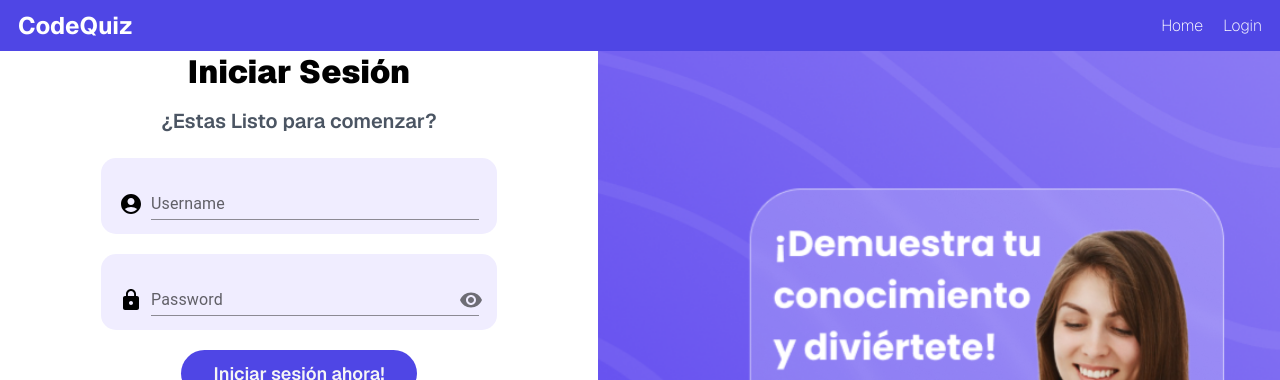
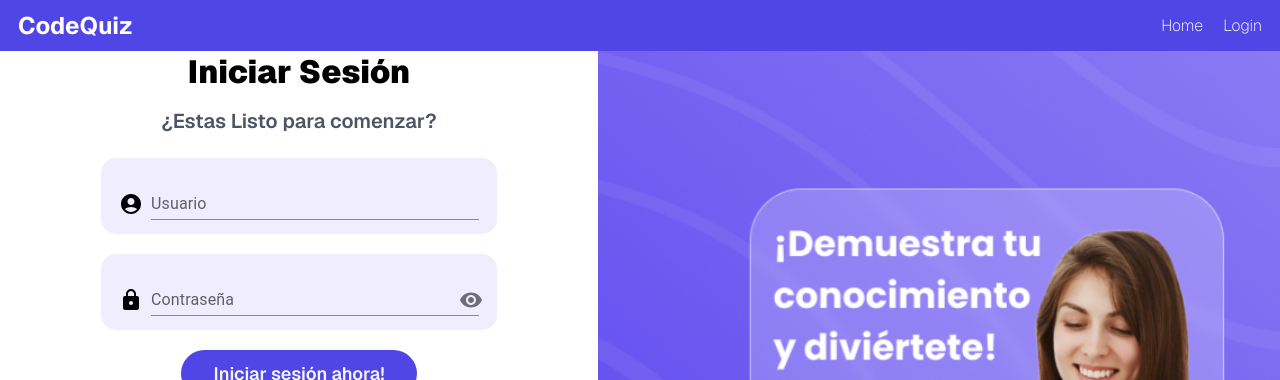
Before and after one commit to JFVela/quizz-program, a React (Vite) app: page /login in a window 1280 px wide. Shown: the top 380 px of the page. Built offline with nearby package versions, Linux system fonts and the light colour scheme.

Commit message:
Modificamos Login
- Al agregar los componentes reducimos código en LOGIN

```diff
--- a/src/Pages/Login/index.jsx
+++ b/src/Pages/Login/index.jsx
@@ -1,21 +1,13 @@
-import {
-  Box,
-  FormControl,
-  IconButton,
-  TextField,
-  InputAdornment,
-  Button,
-} from "@mui/material";
+import { FormControl } from "@mui/material";
 import styled from "styled-components";
-import { v4 as uuidv4 } from "uuid";
 import Titulo from "../../components/Titulo";
 import Subtitulo from "../../components/Subtitulo";
 import AccountCircle from "@mui/icons-material/AccountCircle";
-import Https from "@mui/icons-material/Https";
-import { Visibility, VisibilityOff } from "@mui/icons-material";
-import { useState } from "react";
 import Boton from "../../components/Boton";
 import Linea from "../../components/Linea";
+import Input from "../../components/Input";
+import InputPassword from "../../components/InputPassword";
+import ButtonSocial from "../../components/ButtonSocial";
 
 const Contenido = styled.div`
   display: flex;
@@ -54,68 +46,7 @@ const ContenerGrupos = styled.div`
   text-align: center;
 `;
 
-// Componente reutilizable para campos de entrada
-const InputGroup = ({ icon: Icon, label, type = "text", ...props }) => (
-  <Box
-    sx={{
-      display: "flex",
-      alignItems: "flex-end",
-      width: "90%",
-      backgroundColor: "#F0EDFF",
-      borderRadius: "15px",
-      padding: "14px 18px",
-    }}
-  >
-    <Icon sx={{ color: "black", mr: 1, my: 0.5 }} />
-    <TextField
-      id={label.toLowerCase()}
-      label={label}
-      variant="standard"
-      type={type}
-      fullWidth
-      {...props}
-    />
-  </Box>
-);
-
-// Componente para el campo de contraseña con funcionalidad de mostrar/ocultar
-const PasswordInput = () => {
-  const [showPassword, setShowPassword] = useState(false);
-
-  const handleClickShowPassword = () => setShowPassword((show) => !show);
-
-  return (
-    <InputGroup
-      icon={Https}
-      label="Password"
-      type={showPassword ? "text" : "password"}
-      InputProps={{
-        endAdornment: (
-          <InputAdornment position="end">
-            <IconButton onClick={handleClickShowPassword} edge="end">
-              {showPassword ? <VisibilityOff /> : <Visibility />}
-            </IconButton>
-          </InputAdornment>
-        ),
-      }}
-    />
-  );
-};
-
-// Componente para botones de redes sociales
-const SocialLoginButton = ({ imgSrc, text, alt }) => (
-  <Button
-    sx={{ padding: "10px", gap: "10px", borderRadius: "20px" }}
-    variant="outlined"
-    color="info"
-  >
-    <img src={imgSrc} alt={alt} /> {text}
-  </Button>
-);
-
 function Login() {
-  const codigo = uuidv4();
-
   return (
     <>
       <Contenido>
@@ -128,9 +59,8 @@ function Login() {
             style={{ display: "flex", gap: "20px", alignItems: "center" }}
             fullWidth
           >
-            <input type="hidden" value={codigo} />
-            <InputGroup icon={AccountCircle} label="Username" />
-            <PasswordInput />
+            <Input icon={AccountCircle} label="Usuario" />
+            <InputPassword />
             <Boton>Iniciar sesión ahora!</Boton>
           </FormControl>
           <Subtitulo>¿No tienes una cuenta?</Subtitulo>
@@ -138,12 +68,12 @@ function Login() {
             <strong>Iniciar sesión</strong> con otros
           </Linea>
           <ContenerGrupos>
-            <SocialLoginButton
+            <ButtonSocial
               imgSrc="/img/google.png"
               text="Entrar con Google"
               alt="Google"
             />
-            <SocialLoginButton
+            <ButtonSocial
               imgSrc="/img/face.png"
               text="Entrar con Facebook"
               alt="Facebook"
```
